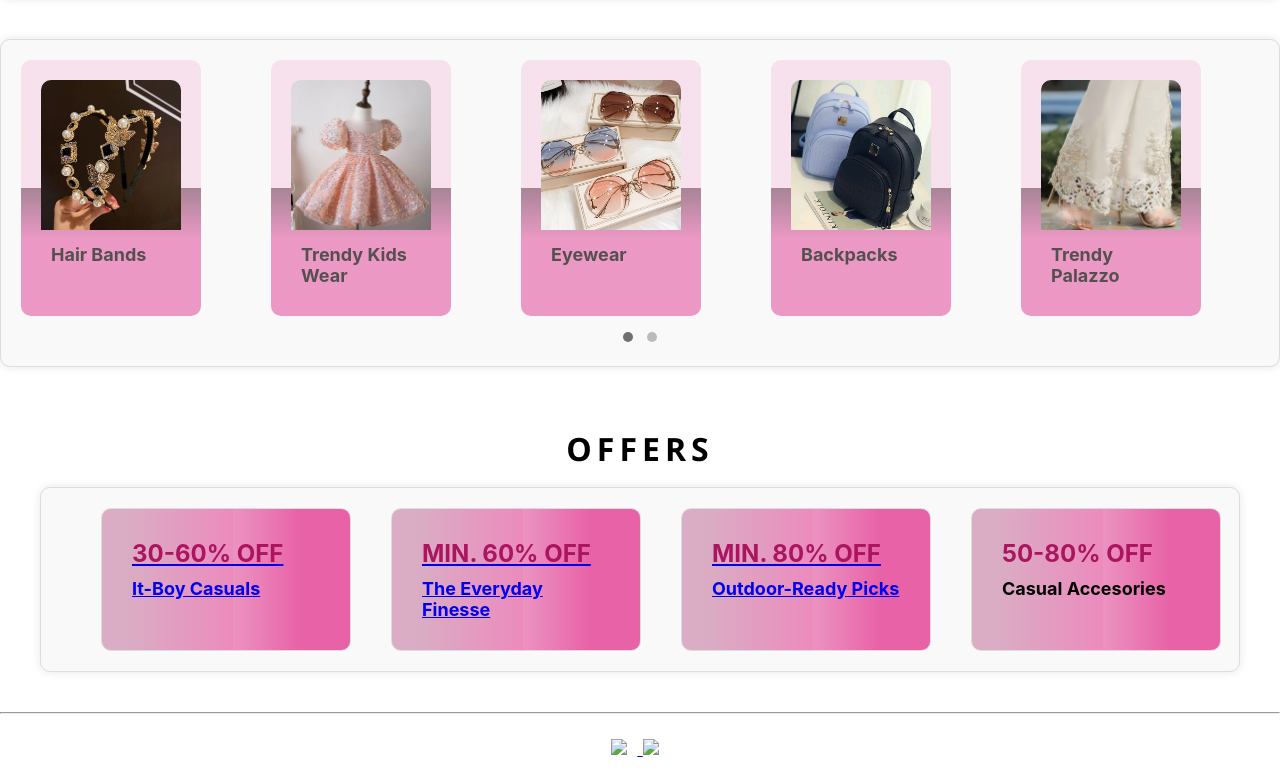
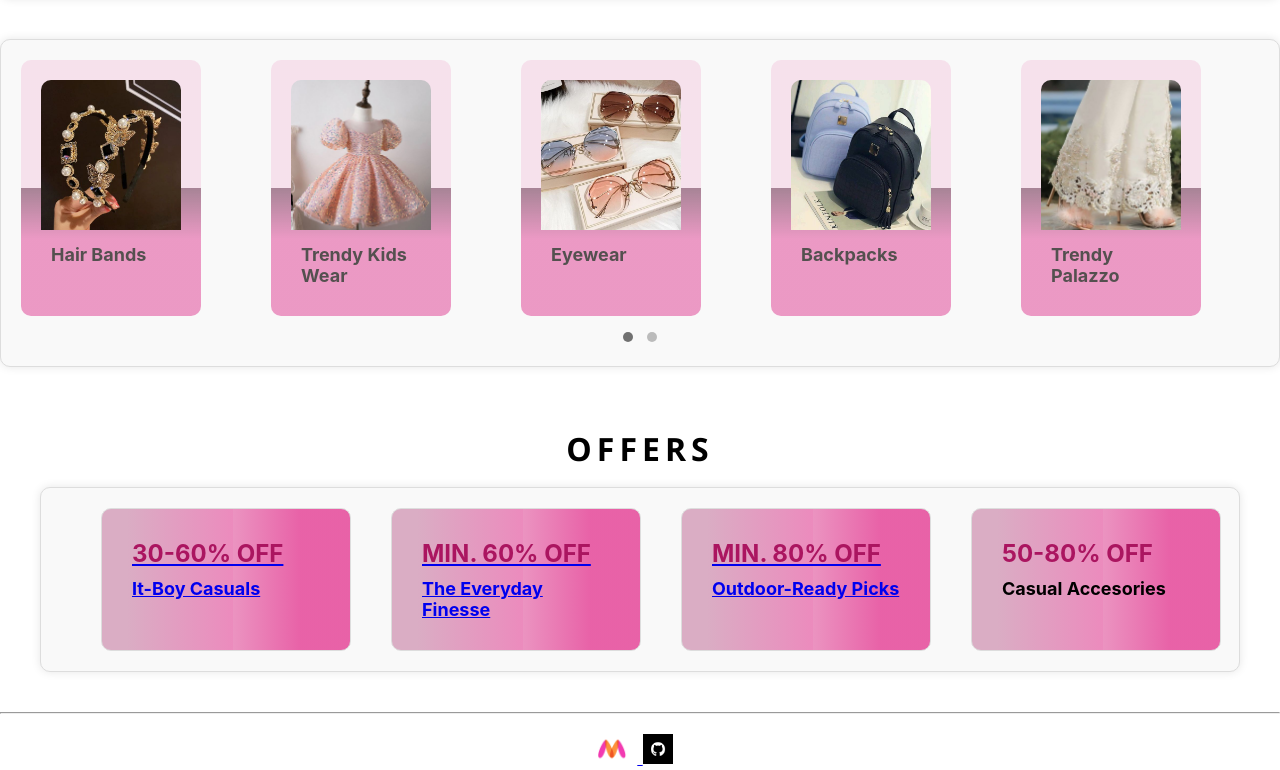
Before and after one commit to Shiwangi6587/Myntra, a website: page index.html in a window 1280 px wide. Shown: the part 1773-2543 px from the top of the page. Drawn offline with nearby package versions, Linux system fonts and the light colour scheme; the site is published under a folder, as on GitHub Pages, so addresses that start at the root find nothing.

Commit message:
Update index.html

```diff
--- a/index.html
+++ b/index.html
@@ -428,11 +428,11 @@ document.addEventListener("DOMContentLoaded", function() {
          <hr><br>
          <footer class="footer ">
             <a href="https://www.myntra.com/?utm_source=dms_google&utm_medium=searchbrand_cpc&utm_campaign=dms_google_searchbrand_cpc_Search_Brand_Myntra_Brand_India_BM_TROAS_SOK_New&gad_source=1&gclid=CjwKCAjw7s20BhBFEiwABVIMrYcTDrQ3BogDZTXGopJjsVtjzYU0NRC-97dZJ7ETH8WJbvmUNyvH-RoC6fgQAvD_BwE">
-                <img src="/myntralogo.webp" >
+                <img src="myntralogo.webp" >
             </a>
 <!--         <h2 style="color: #54504f;">ExPlore</h2> -->
         <a href="https://github.com/Shiwangi6587/Myntra">
-            <img src="/images/github.jpg" > </a>
+            <img src="images/github.jpg" > </a>
         <style>
             p{
                 margin: 10px;
```
